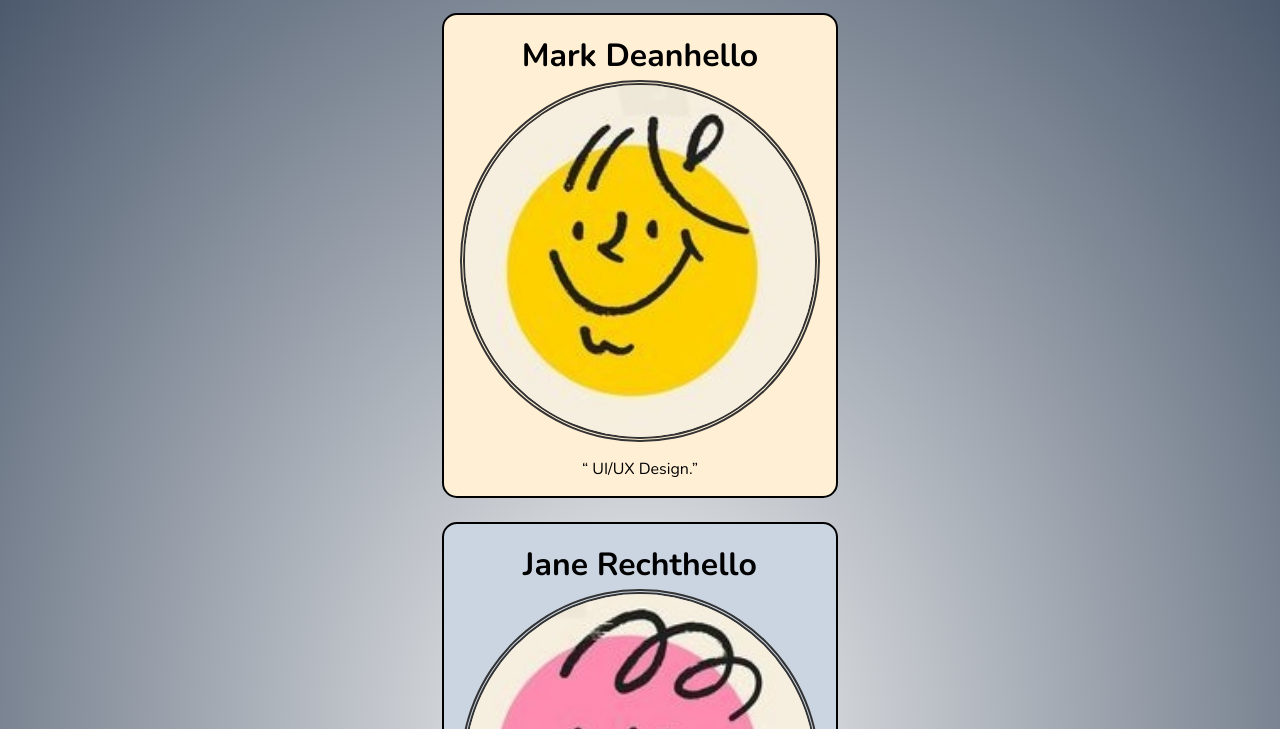
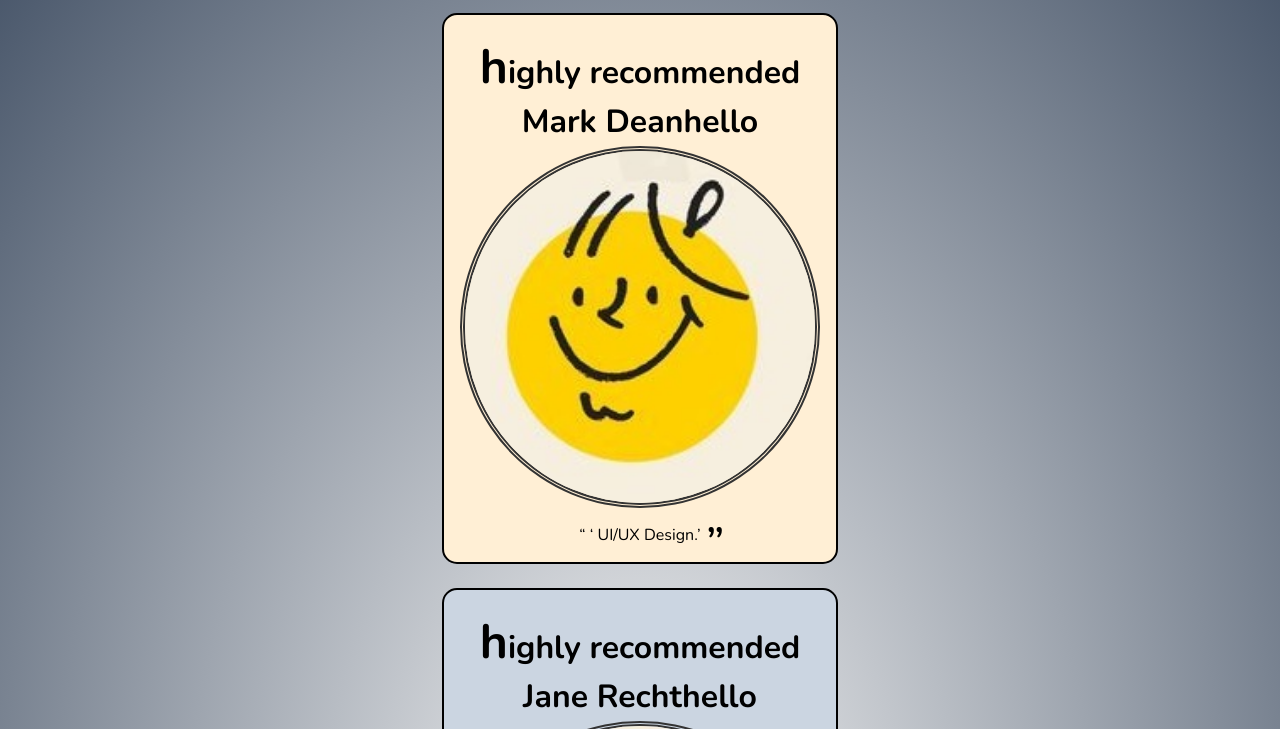
Before and after one commit to vivski/css, a plain HTML site: page chapter-19-pseudo/index.html in a window 1280 px wide. Shown: the part 46-775 px from the top of the page. Drawn offline with nearby package versions, Linux system fonts and the light colour scheme.

Commit message:
chapter-19-pseudoClasses- finished.
foram aplicados conhecimentos de pseudo classes para css usando o programa de cards criado na aula 18.

```diff
--- a/chapter-19-pseudo/index.css
+++ b/chapter-19-pseudo/index.css
@@ -136,6 +136,39 @@ footer{
     content:'hello';
 }
 
+.card figcaption::before{
+    content: 'highly recommended';
+    display: block;
+}
+
+.card p::before{
+    content: open-quote;
+}
+
+.card p{
+    position: relative;
+}
+
+.card p::after{
+    content: close-quote;
+    font-size: 3em;
+    position: absolute;
+    top: -0.25em;
+    left: -0.5;
+}
+
+.card p::after{
+    content: close-quote;
+    font-size: 3em;
+    position: absolute;
+    top: -0.25em;
+    right: -0.5em;
+}
+
+.card figcaption::first-letter{
+    font-size: 3rem;
+}
+
 /* /SMALL/ */
 
 @media screen and (min-width:576px){
```
